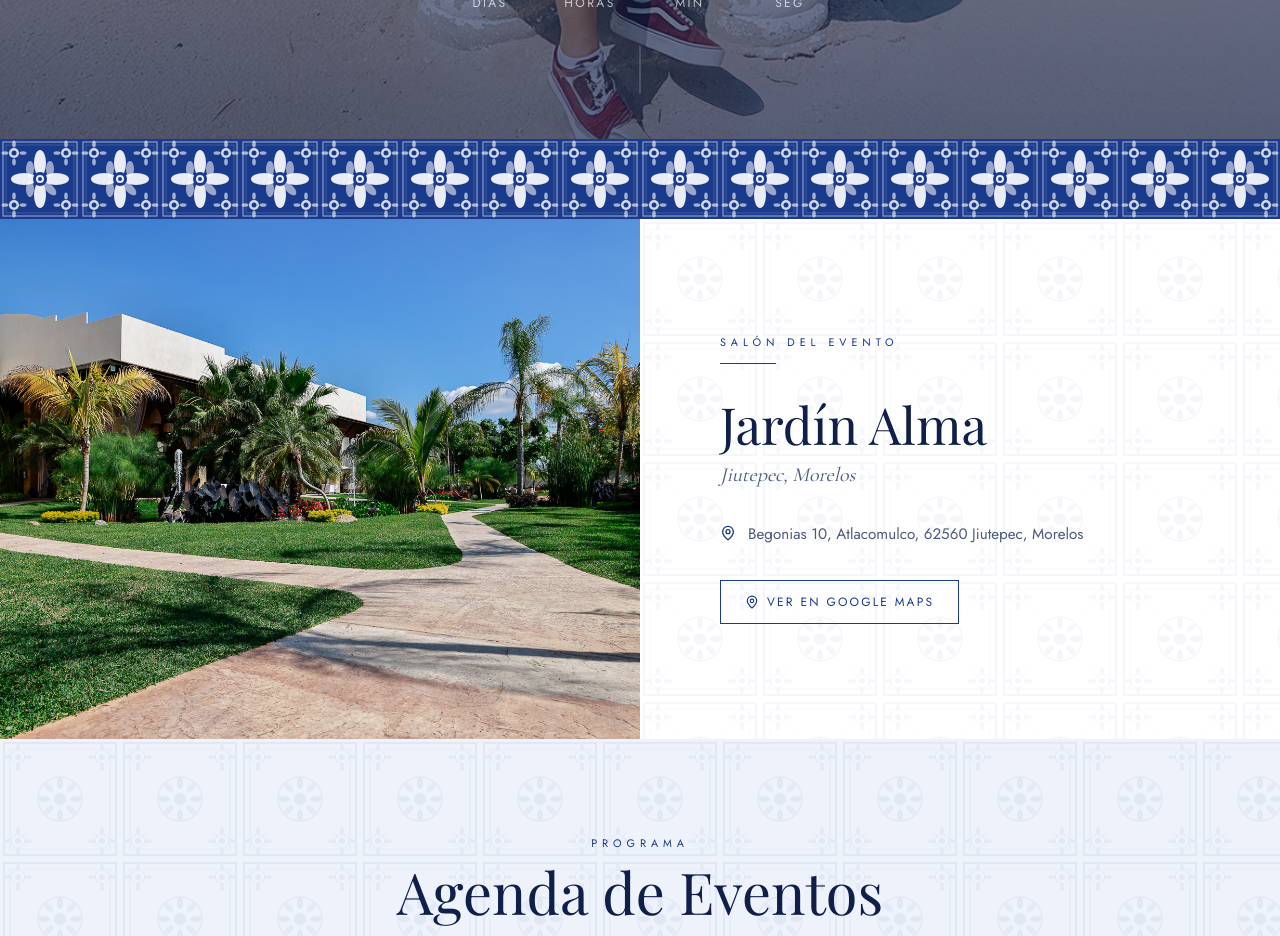
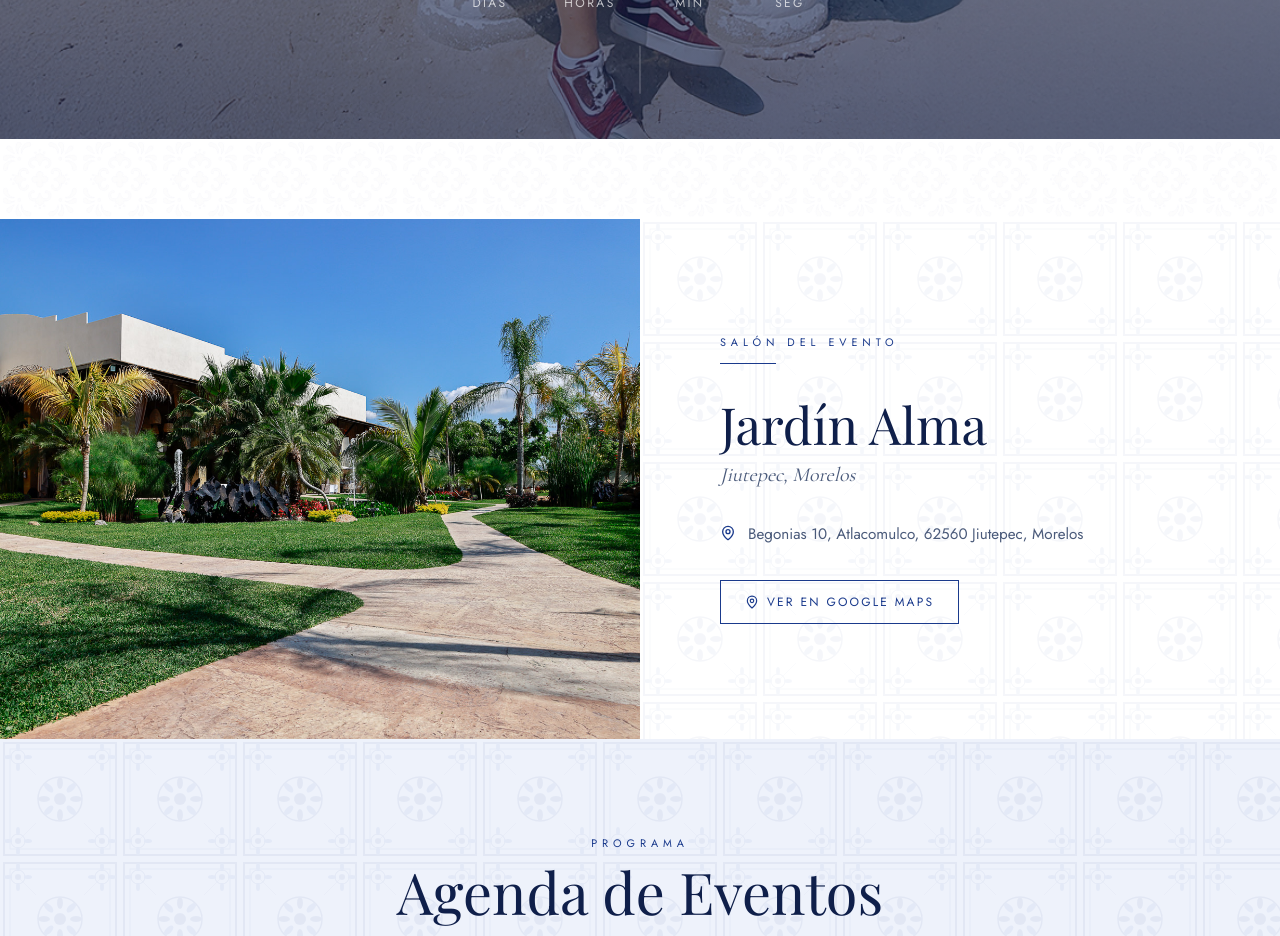
Before and after one commit to casvaluis-design/boda-fernanda-joseluis, a Next.js app: page / in a window 1280 px wide. Shown: the part 1080-2016 px from the top of the page. Built offline with nearby package versions, Linux system fonts and the light colour scheme.

Commit message:
TalaveraBand: usar patron-hero.svg real

```diff
--- a/src/components/invitation/TalaveraDecor.tsx
+++ b/src/components/invitation/TalaveraDecor.tsx
@@ -77,51 +77,13 @@ export function TalavераCorner({ size = 40, position = "tl" }: { size?: numbe
 
 // ─── Cenefa talavera horizontal (entre secciones) ────────────────────────────
 export function TalaveraBand() {
-  // Tile 80×80: fondo azul, flor central con pétalos, gotas en esquinas
   return (
-    <div className="w-full overflow-hidden" style={{ height: 80, background: C.cobalt }}>
-      <svg width="100%" height="80" xmlns="http://www.w3.org/2000/svg">
-        <defs>
-          <pattern id="talavera-band-tile" x="0" y="0" width="80" height="80" patternUnits="userSpaceOnUse">
-            {/* Fondo */}
-            <rect width="80" height="80" fill={C.cobalt} />
-            {/* Marco interior */}
-            <rect x="3" y="3" width="74" height="74" fill="none" stroke="white" strokeWidth="1.2" opacity="0.5" />
-            <rect x="6" y="6" width="68" height="68" fill="none" stroke="white" strokeWidth="0.5" opacity="0.3" />
-            {/* Flor central — 4 pétalos grandes */}
-            <g transform="translate(40,40)">
-              {/* Pétalos principales N S E W */}
-              <ellipse cx="0" cy="-16" rx="6" ry="13" fill="white" opacity="0.9" />
-              <ellipse cx="0" cy="16"  rx="6" ry="13" fill="white" opacity="0.9" />
-              <ellipse cx="-16" cy="0" rx="13" ry="6" fill="white" opacity="0.9" />
-              <ellipse cx="16"  cy="0" rx="13" ry="6" fill="white" opacity="0.9" />
-              {/* Pétalos diagonales pequeños */}
-              <ellipse cx="-10" cy="-10" rx="4" ry="8" fill="white" opacity="0.55" transform="rotate(-45,−10,−10)" />
-              <ellipse cx="10"  cy="-10" rx="4" ry="8" fill="white" opacity="0.55" transform="rotate(45,10,−10)" />
-              <ellipse cx="-10" cy="10"  rx="4" ry="8" fill="white" opacity="0.55" transform="rotate(45,−10,10)" />
-              <ellipse cx="10"  cy="10"  rx="4" ry="8" fill="white" opacity="0.55" transform="rotate(-45,10,10)" />
-              {/* Círculo central */}
-              <circle cx="0" cy="0" r="7" fill={C.cobalt} />
-              <circle cx="0" cy="0" r="4" fill="white" opacity="0.9" />
-              <circle cx="0" cy="0" r="2" fill={C.cobalt} />
-            </g>
-            {/* Gotas en las 4 esquinas */}
-            {([[14,14],[66,14],[14,66],[66,66]] as [number,number][]).map(([cx,cy],i) => (
-              <g key={i} transform={`translate(${cx},${cy})`}>
-                <circle cx="0" cy="0" r="5" fill="white" opacity="0.8" />
-                <circle cx="0" cy="0" r="2.5" fill={C.cobalt} />
-                {/* gotitas alrededor */}
-                {[0,90,180,270].map((a) => (
-                  <ellipse key={a} cx="0" cy="-9" rx="1.8" ry="3.5"
-                    fill="white" opacity="0.6" transform={`rotate(${a})`} />
-                ))}
-              </g>
-            ))}
-          </pattern>
-        </defs>
-        <rect width="100%" height="80" fill="url(#talavera-band-tile)" />
-      </svg>
-    </div>
+    <div className="w-full overflow-hidden" style={{
+      height: 80,
+      backgroundImage: "url('/images/patron-hero.svg')",
+      backgroundRepeat: "repeat-x",
+      backgroundSize: "80px 80px",
+    }} />
   );
 }
 
```
Also changed, not shown: public/images/patron-hero.svg (added).
